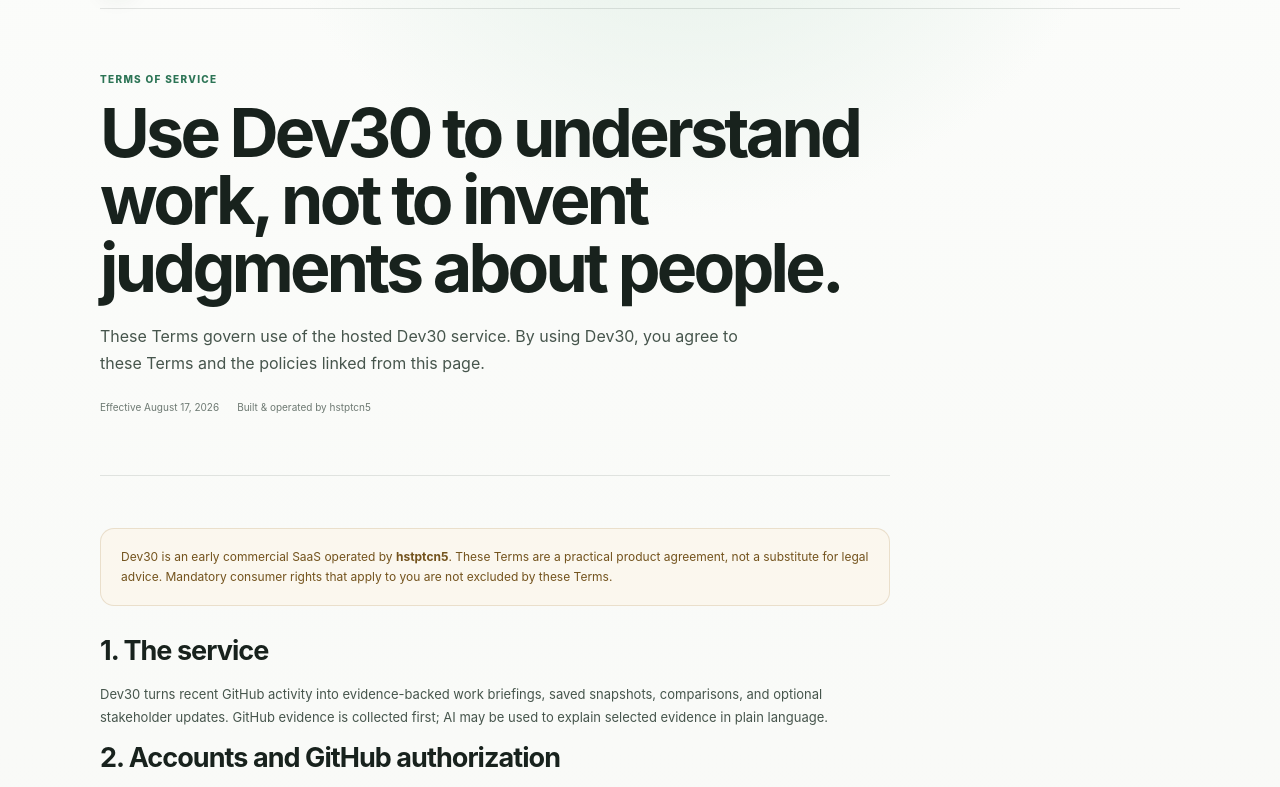
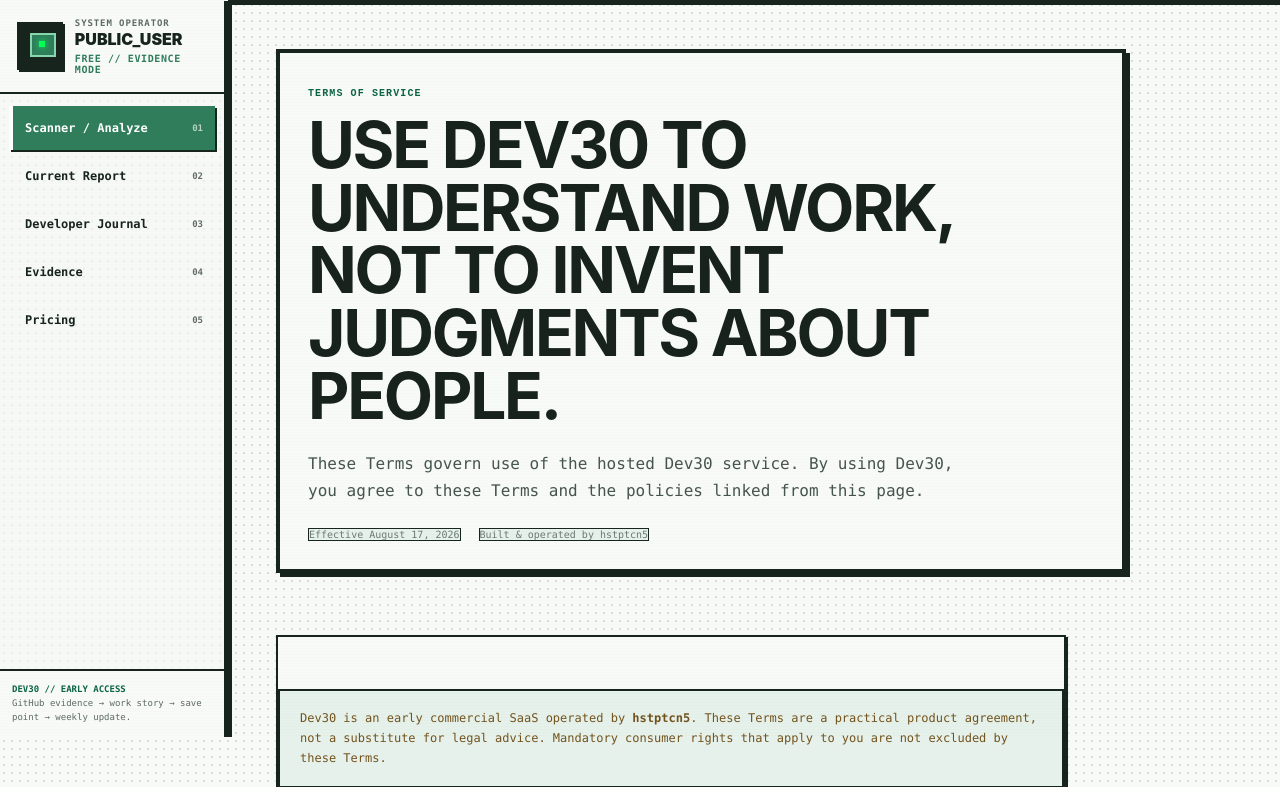
Before and after one commit to hstptcn5/dev30, a website: page public/terms.html in a window 1280 px wide. Shown: the part 63-850 px from the top of the page. Drawn offline with Linux system fonts and the light colour scheme.

Commit message:
feat(ui): apply console shell to terms

```diff
--- a/public/terms.html
+++ b/public/terms.html
@@ -10,6 +10,7 @@
   <link rel="stylesheet" href="/styles.css" />
   <link rel="stylesheet" href="/light-theme.css" />
   <link rel="stylesheet" href="/commercial.css" />
+  <link rel="stylesheet" href="/console-ui.css" />
 </head>
 <body>
   <div class="commercial-shell">
@@ -92,5 +93,6 @@
       <nav class="footer-links"><a href="/pricing">Pricing</a><a href="/privacy">Privacy</a><a href="/terms">Terms</a><a href="/refunds">Refunds</a><a href="https://github.com/hstptcn5/dev30" rel="noreferrer">GitHub</a></nav>
     </footer>
   </div>
+  <script type="module" src="/console-ui.js"></script>
 </body>
 </html>
```
